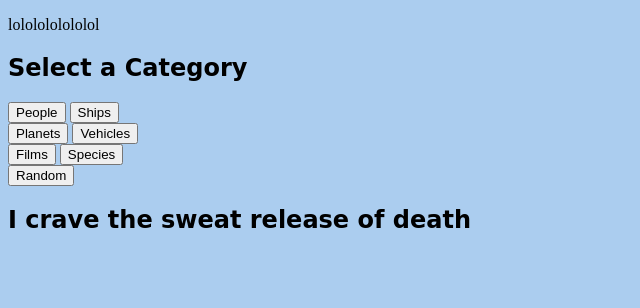
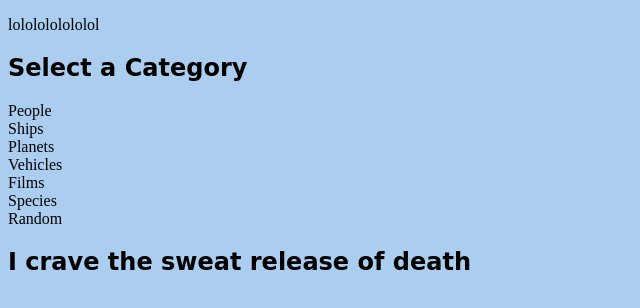
Before and after one commit to Glutamein/SWAPIIII, a plain HTML site: page swapi-new/index.html in a window 1280 px wide. Shown: the whole page, without its empty margins (0-640 px from the left). Drawn offline with Linux system fonts and the light colour scheme; no server answers.

Commit message:
ch-ch-ch-ch changes

```diff
--- a/swapi-new/index.html
+++ b/swapi-new/index.html
@@ -13,19 +13,19 @@
   <h2>Select a Category</h2>
   <form id="options">
     <div class="categories">
-      <button id="people">People</button>
-      <button id="ships">Ships</button>
+      <div id="people"><a src="people.html">People</a><div>
+      <div id="ships"><a src="ship.html">Ships</a><div>
     </div>
     <div class="categories">
-      <button id="planets">Planets</button>
-      <button id="vehicles">Vehicles</button>
+      <div id="planets"><a src="planet.html">Planets</a></div>
+      <div id="vehicles"><a src="vehicle.html">Vehicles</a></div>
     </div>
     <div class="categories">
-      <button id="films">Films</button>
-      <button id="species">Species</button>
+      <div id="films"><a src="films.html">Films</a></div>
+      <div id="species"><a src="species.html">Species</a></div>
     </div>
     <div class="categories">
-      <button id="random">Random</button>
+      <div id="random"><a src="random.html">Random</a></div>
     </div>
   </form>
 </body>
--- a/swapi-new/js/script.js
+++ b/swapi-new/js/script.js
@@ -12,6 +12,14 @@ function findData() {
 	loadData(url);
 }
 
+function person() {
+
+}
+
+function home() {
+	var home = document.getElementById()
+}
+
 function loadData(url) {
 	request = new XMLHttpRequest();
 	request.open('GET', url);
@@ -22,23 +30,23 @@ function loadData(url) {
 function loadComplete(evt) {
 	data = JSON.parse(request.responseText);
 	holder.push(data);
-  if(step == 1){
+	if (step == 1) {
 		loadData(data.species);
 	}
-  if(step == 2){
+	if (step == 2) {
 		loadData(data.homeworld);
 	}
-  if(step == 3){
+	if (step == 3) {
 		console.log(holder);
 	}
 	step++;
 }
 
-function triviaHandler(){
+function triviaHandler() {
 	var text = this.responceText;
 	console.log(JSON.parse(text));
 }
 
 type = 'people';
-id_num = Math.floor(Math.random()*89);
+id_num = Math.floor(Math.random() * 89);
 findData();
```
Also changed, not shown: swapi-new/people.html (added, +12 -0 lines). Lines whose indentation alone changed are shown as unchanged.
